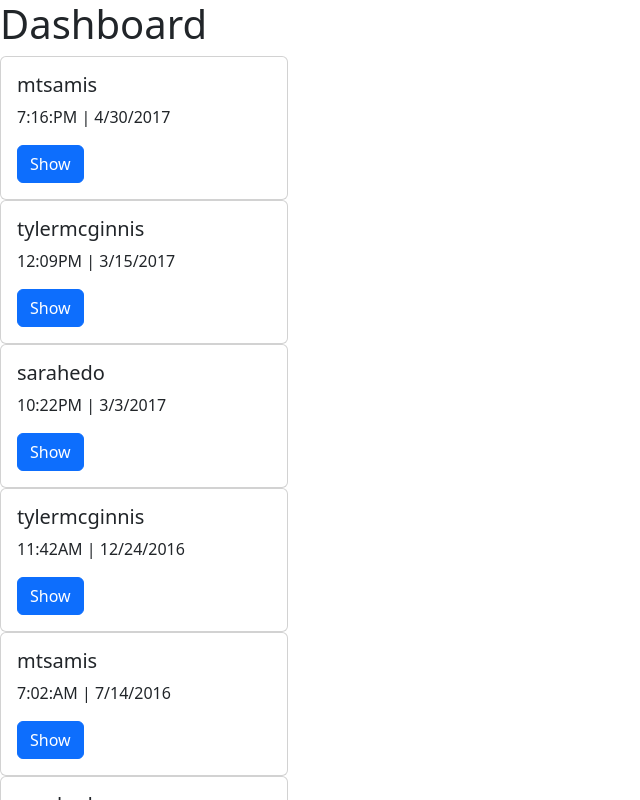
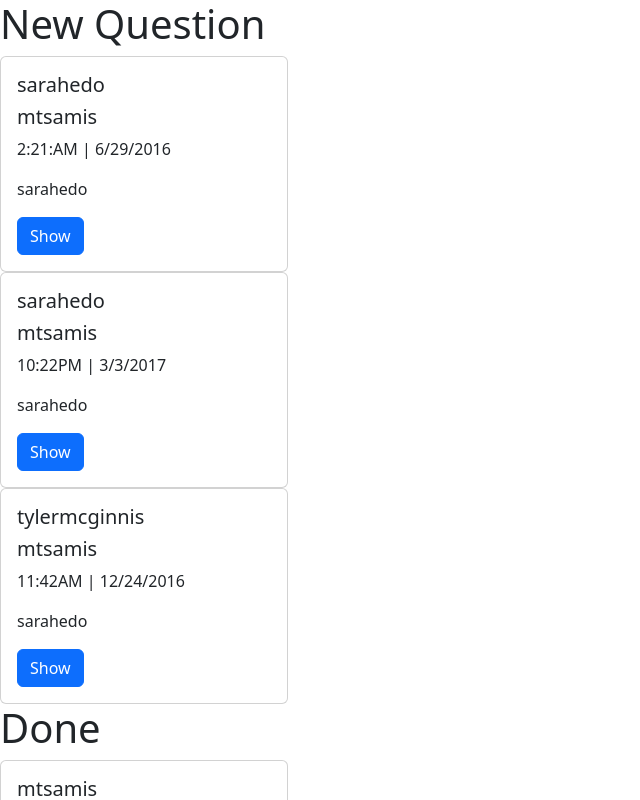
Before and after one commit to Trifa20731/employee-poll-project, a React (Create React App) app: page / in a window 1280 px wide. Shown: the top 800 px of the page, without its empty margins (0-640 px from the left). Built offline with nearby package versions, Linux system fonts and the light colour scheme.

Commit message:
split the done and new question

```diff
--- a/src/components/Dashboard.js
+++ b/src/components/Dashboard.js
@@ -2,12 +2,17 @@ import { connect } from "react-redux";
 import Question from "./Question";
 
 const Dashboard = (props) => {
-  console.log(props)
   return (
     <div>
-      <h1 className="diaplay-1">Dashboard</h1>
+      <h1>New Question</h1>
       {
-        props.questionIds.map((id) => (
+        props.newQuestionIds.map((id) => (
+          <Question key={id} id={id}/>
+        ))
+      }
+      <h1>Done</h1>
+      {
+        props.doneQuestionIds.map((id) => (
           <Question key={id} id={id}/>
         ))
       }
@@ -15,10 +20,24 @@ const Dashboard = (props) => {
   );
 };
 
-const mapStateToProps = ({ questions }) => ({
-  questionIds: Object.keys(questions).sort(
-    (a, b) => questions[b].timestamp - questions[a].timestamp
-  ),
-});
+const mapStateToProps = ({ authedUser, questions }) => {
+
+  const newQuestionIds = [];
+  const doneQuestionIds = [];
+  for (const questionId in questions) {
+    const question = questions[questionId];
+    const votesOptionOne = question.optionOne.votes;
+    const votesOptionTwo = question.optionTwo.votes;
+    if (votesOptionOne.includes(authedUser) || votesOptionTwo.includes(authedUser)) {
+      doneQuestionIds.push(questionId);
+    } else {
+      newQuestionIds.push(questionId);
+    }
+  };
+  return {
+    newQuestionIds,
+    doneQuestionIds
+  };
+};
 
 export default connect(mapStateToProps)(Dashboard);
--- a/src/components/Question.js
+++ b/src/components/Question.js
@@ -7,9 +7,14 @@ const Question = (props) => {
   return (
     <Card style={{ width: '18rem' }}>
       <Card.Body>
-        <Card.Title>{props.author}</Card.Title>
+        <Card.Title>{props.question.author}</Card.Title>
+        <Card.Title>{props.authedUser}</Card.Title>
         <Card.Text>
-          {formatDate(props.timestamp)}
+          {formatDate(props.question.timestamp)}
+        </Card.Text>
+        <Card.Text>
+          {props.question.optionOne.votes}
+          {props.question.optionTwo.votes}
         </Card.Text>
         <Button variant="primary">Show</Button>
       </Card.Body>
@@ -19,8 +24,10 @@ const Question = (props) => {
 
 const mapStateToProps = ({ authedUser, users, questions }, { id }) => {
   const question = questions[id];
-
-  return question;
+  return {
+    authedUser,
+    question
+  }
 }
 
 export default connect(mapStateToProps)(Question);
```
